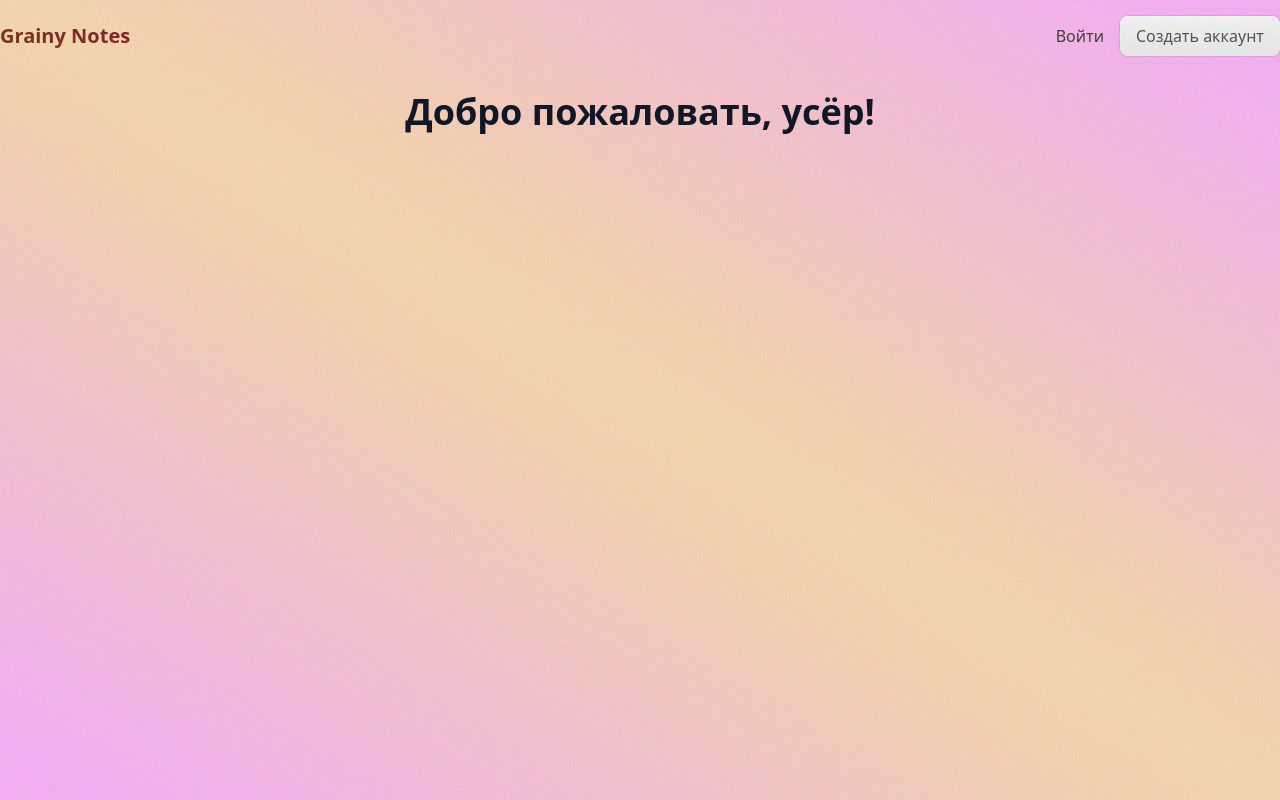
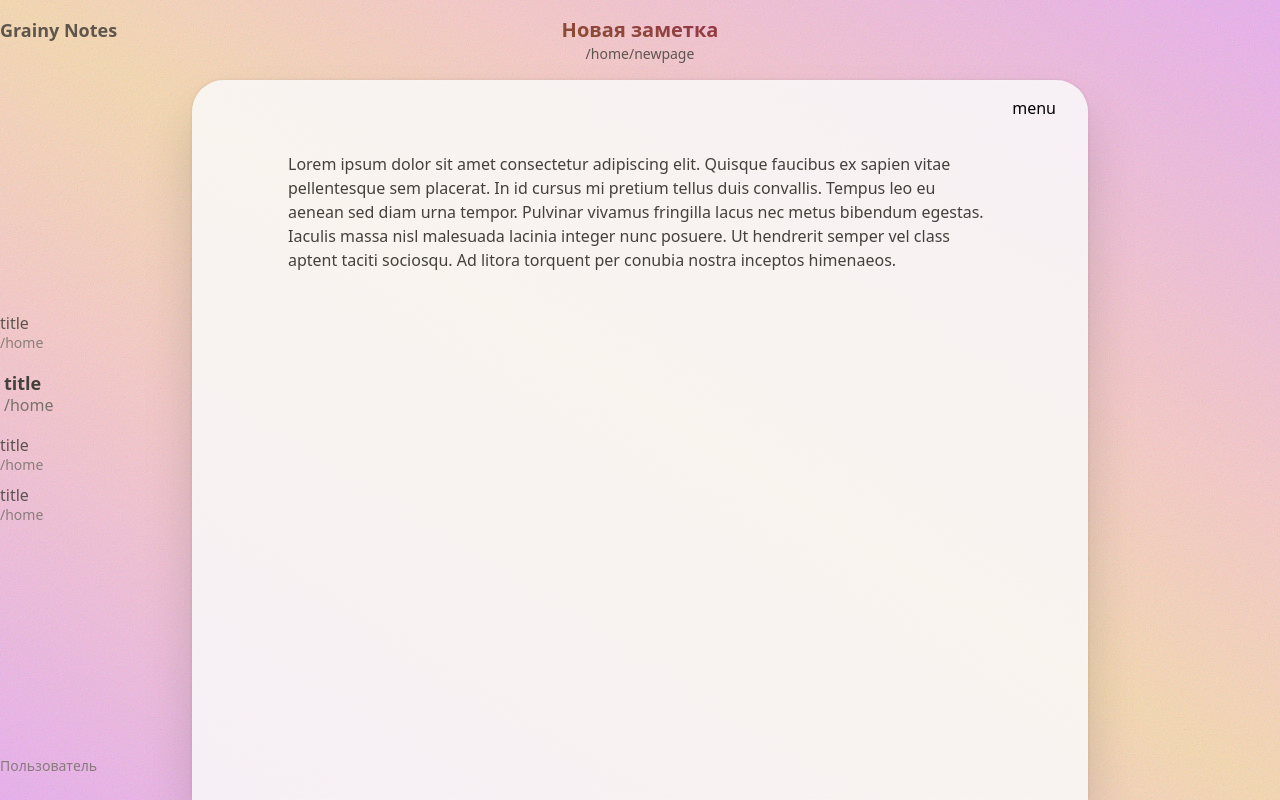
Before and after one commit to rzxx/notes-react-app, a React (Vite) app: page /dashboard in a window 1280 px wide. Built offline with nearby package versions, Linux system fonts and the light colour scheme.

Commit message:
started dashboard

```diff
--- a/src/App.jsx
+++ b/src/App.jsx
@@ -4,13 +4,11 @@ import GradientBackground from './components/GradientBackground'
 
 function App() {
   return (
-    <div>
+    <>
       <GradientBackground/>
       <Navbar />
-      <div className="px-8">
-        <Outlet />
-      </div>
-    </div>
+      <Outlet />
+    </>
   )
 }
 
--- a/src/components/ButtonLink.jsx
+++ b/src/components/ButtonLink.jsx
@@ -1,7 +1,7 @@
 import React from 'react';
 import { Link } from 'react-router';
 
-export default function ButtonLink({to, text}) {
+const ButtonLink = ({to, text}) => {
     return (
         <Link className="relative bg-linear-to-t from-black/5 to-white/5 bg-stone-50
         transition duration-75 hover:bg-rose-400 text-stone-700 hover:text-stone-50 active:text-stone-200 active:scale-95
@@ -25,3 +25,5 @@ export default function ButtonLink({to, text}) {
         </Link>
     )
 };
+
+export default ButtonLink;
--- a/src/components/GradientBackground.jsx
+++ b/src/components/GradientBackground.jsx
@@ -1,6 +1,6 @@
 import React from 'react';
 
-export default function GradientBackground() {
+const GradientBackground = () => {
     return(<>
         <div className="fixed w-full h-full -z-100">
             <span
@@ -20,7 +20,7 @@ export default function GradientBackground() {
                             <stop offset="100%" stopColor="#a21caf" />
                         </linearGradient>
                     </defs>
-                    <rect className="w-full h-full saturate-200" fill="url(#gradient)" />
+                    <rect className="w-full h-full saturate-150" fill="url(#gradient)" />
                     <rect className="w-full h-full fill-stone-50/69 backdrop-blur-3xl"/>
                     <rect className="w-full h-full opacity-30" filter="url(#noiseFilter)" />
                 </svg>
@@ -28,3 +28,5 @@ export default function GradientBackground() {
         </div>
     </>)
 };
+
+export default GradientBackground;
--- /dev/null
+++ b/src/components/ItemCard.jsx
@@ -0,0 +1,19 @@
+import React from "react";
+
+const ItemCard = ({ title, path, selected }) => {
+    return (<>
+    {selected
+        ? <div className="my-3 pl-1">
+            <p className="text-stone-700 text-lg font-semibold">{title}</p>
+            <p className="text-stone-500 -mt-1">{path}</p>
+        </div>
+        : <div className="my-1">
+            <p className="text-stone-700/85">{title}</p>
+            <p className="text-stone-500/85 text-sm -mt-0.5">{path}</p>
+        </div>
+    }
+    </>
+    );
+}
+
+export default ItemCard;
--- /dev/null
+++ b/src/components/ItemsList.jsx
@@ -0,0 +1,37 @@
+import React, { useState } from "react";
+import ItemCard from "./ItemCard";
+
+const ItemsList = () => {
+    const [items,] = useState([
+        {
+            title: "title",
+            path: "/home",
+            selected: false,
+        },
+        {
+            title: "title",
+            path: "/home",
+            selected: true,
+        },
+        {
+            title: "title",
+            path: "/home",
+            selected: false,
+        },
+        {
+            title: "title",
+            path: "/home",
+            selected: false,
+        },
+    ])
+
+    return (
+        <div className="flex flex-col">
+            {items.map((item) => (
+                <ItemCard key={item.title+item.path} title={item.title} path={item.path} selected={item.selected} />
+            ))}
+        </div>
+    );
+}
+
+export default ItemsList;
--- a/src/components/Navbar.jsx
+++ b/src/components/Navbar.jsx
@@ -5,7 +5,7 @@ import ButtonLink from './ButtonLink';
 const Navbar = () => {
 
     return (
-        <div className="max-w-7xl flex justify-between items-center mx-auto pt-4 pb-1">
+        <div className="max-w-7xl flex justify-between items-center mx-auto py-4">
             <Link to="/" className="text-xl font-black text-transparent bg-linear-to-tr from-yellow-900 to-rose-900 bg-clip-text">Grainy Notes</Link>
 
             <div className="flex items-baseline gap-4 text-stone-700">
--- a/src/main.jsx
+++ b/src/main.jsx
@@ -1,22 +1,24 @@
 import { StrictMode } from 'react'
 import { createRoot } from 'react-dom/client'
 import { BrowserRouter, Routes, Route } from "react-router";
-import Home from './pages/Home.jsx';
+import Landing from './pages/Landing.jsx';
 import App from './App.jsx'
 import Login from './pages/Login.jsx';
 import Register from './pages/Register.jsx';
 import Dashboard from './pages/Dashboard.jsx';
+import Profile from './pages/Profile.jsx';
 
 createRoot(document.getElementById('root')).render(
   <StrictMode>
     <BrowserRouter>
       <Routes>
         <Route path="/" element={<App />}>
-          <Route index element={<Home />} />
+          <Route index element={<Landing />} />
           <Route path="/login" element={<Login />} />
           <Route path="/register" element={<Register />} />
-          <Route path="/dashboard" element={<Dashboard />} />
         </Route>
+        <Route path="/dashboard" element={<Dashboard />} />
+        <Route path="/profile" element={<Profile />} />
       </Routes>
     </BrowserRouter>
   </StrictMode>
--- a/src/pages/Dashboard.jsx
+++ b/src/pages/Dashboard.jsx
@@ -1,12 +1,45 @@
 import React from "react";
+import { Link } from "react-router";
+import GradientBackground from "../components/GradientBackground";
+import ItemsList from "../components/ItemsList";
 
 const Dashboard = () => {
-    const user = "усёр";
+    return (
+        <>
+            <GradientBackground/>
 
-    return (
-        <div className="w-full flex flex-col justify-center items-center">
-            <h1 className="text-4xl text-gray-900 font-semibold mb-4 my-8">Добро пожаловать, {user}!</h1>
-        </div>
+            <div className="max-w-7xl grid grid-cols-3 mx-auto py-4">
+                <Link to="/" className="text-lg font-black text-stone-700/85">Grainy Notes</Link>
+
+                <div className="flex flex-col justify-center items-center">
+                    <h4 className="text-xl font-black text-transparent bg-linear-to-tr from-yellow-900/85 to-rose-900/85 bg-clip-text">Новая заметка</h4>
+                    <p className="text-sm text-stone-700/85">/home/newpage</p>
+                </div>
+            </div>
+
+            <div className="max-w-7xl mx-auto relative"
+                style={{ height: "calc(100vh - 5rem)" }}>
+                <div className="absolute h-full left-0 top-0 flex flex-col">
+                    <div className="flex-1 w-42 flex items-center-safe overflow-y-auto max-h-full no-scrollbar">
+                        <ItemsList />
+                    </div>
+
+                    <div className="mb-6">
+                        <p className="text-stone-500/85 text-sm">Пользователь</p>
+                    </div>
+                </div>
+                <div className="max-w-4xl mx-auto h-full bg-stone-50/85 rounded-t-4xl shadow-box overflow-clip">
+                    <div className="mx-auto w-full px-8 pt-4 pb-8 flex flex-row-reverse">
+                        {/* top bar */}
+                        <p>menu</p>
+                    </div>
+                    <div className="mx-auto w-full px-24 text-stone-700">
+                        {/* text editor */}
+                        <p>Lorem ipsum dolor sit amet consectetur adipiscing elit. Quisque faucibus ex sapien vitae pellentesque sem placerat. In id cursus mi pretium tellus duis convallis. Tempus leo eu aenean sed diam urna tempor. Pulvinar vivamus fringilla lacus nec metus bibendum egestas. Iaculis massa nisl malesuada lacinia integer nunc posuere. Ut hendrerit semper vel class aptent taciti sociosqu. Ad litora torquent per conubia nostra inceptos himenaeos.</p>
+                    </div>
+                </div>
+            </div>
+        </>
     );
 }
 
--- a/src/pages/Home.jsx
+++ /dev/null
@@ -1,13 +0,0 @@
-import React from "react";
-
-const Home = () => {
-    return (
-        <div className="max-w-5xl mx-auto h-[90dvh] flex flex-col justify-center items-start">
-            <h1 className="text-7xl font-black mb-4 text-balance text-shadow-inset
-            text-transparent bg-linear-to-tr from-yellow-900/90 to-rose-900/90 bg-clip-text pb-4">Заметки, к которым ты уже привык</h1>
-            <p className="text-stone-700/90 text-xl font-semibold">Но со свагой</p>
-        </div>
-    );
-}
-
-export default Home;
--- /dev/null
+++ b/src/pages/Landing.jsx
@@ -0,0 +1,23 @@
+import React from "react";
+
+const Landing = () => {
+    return (
+        <>
+            <div className="max-w-5xl mx-auto h-[90dvh] flex flex-col justify-center items-start">
+                <h1 className="text-7xl font-black mb-4 text-balance text-shadow-inset
+                text-transparent bg-linear-to-tr from-yellow-900/90 to-rose-900/90 bg-clip-text pb-4">Заметки, к которым ты уже привык</h1>
+                <p className="text-stone-700/90 text-xl font-semibold">Но со свагой</p>
+             </div>
+            <div className="max-w-5xl mx-auto">
+                <div className="w-full bg-stone-50/85 rounded-4xl shadow-box h-dvh">
+                    <div className="px-12 pt-4">
+                        <h4 className="text-stone-700 text-lg font-semibold">Новая заметка</h4>
+                    </div>
+                </div>
+            </div>
+        </>
+
+    );
+}
+
+export default Landing;
--- /dev/null
+++ b/src/pages/Profile.jsx
@@ -0,0 +1,11 @@
+import React from "react";
+
+const Profile = () => {
+    return (<>
+        <div className="w-full flex flex-col justify-center items-center">
+            <h1 className="text-4xl text-stone-700 font-semibold mb-4 my-8">Профиль</h1>
+        </div>
+    </>);
+}
+
+export default Profile;
--- a/src/styles.css
+++ b/src/styles.css
@@ -10,5 +10,18 @@
 @theme {
     --shadow-button: inset 0 0.5px 0 0 rgba(255, 255, 255, 0.5), 0 0 1px 1px rgba(0, 0, 0, 0.1);
     --shadow-pressedbutton: inset 0 0 4px 2px rgba(0, 0, 0, 0.25), 0 0 0 1px rgba(0, 0, 0, 0.1);
-    --text-shadow-inset: 0 1px 4 0 rgba(255, 255, 255, 0.1);
+    --text-shadow-inset: 0 1px 4px 0 rgba(255, 255, 255, 0.1);
+    --shadow-box: inset 0 1px 4px 0 rgba(255, 255, 255, 0.1), 0 32px 50px 0 rgba(0, 0, 0, 0.15), 0 0 4px 0 rgba(0, 0, 0, 0.1);
 }
+
+@layer utilities {
+    /* Chrome, Safari and Opera */
+    .no-scrollbar::-webkit-scrollbar {
+      display: none;
+    }
+
+    .no-scrollbar {
+      -ms-overflow-style: none; /* IE and Edge */
+      scrollbar-width: none; /* Firefox */
+    }
+}
```
